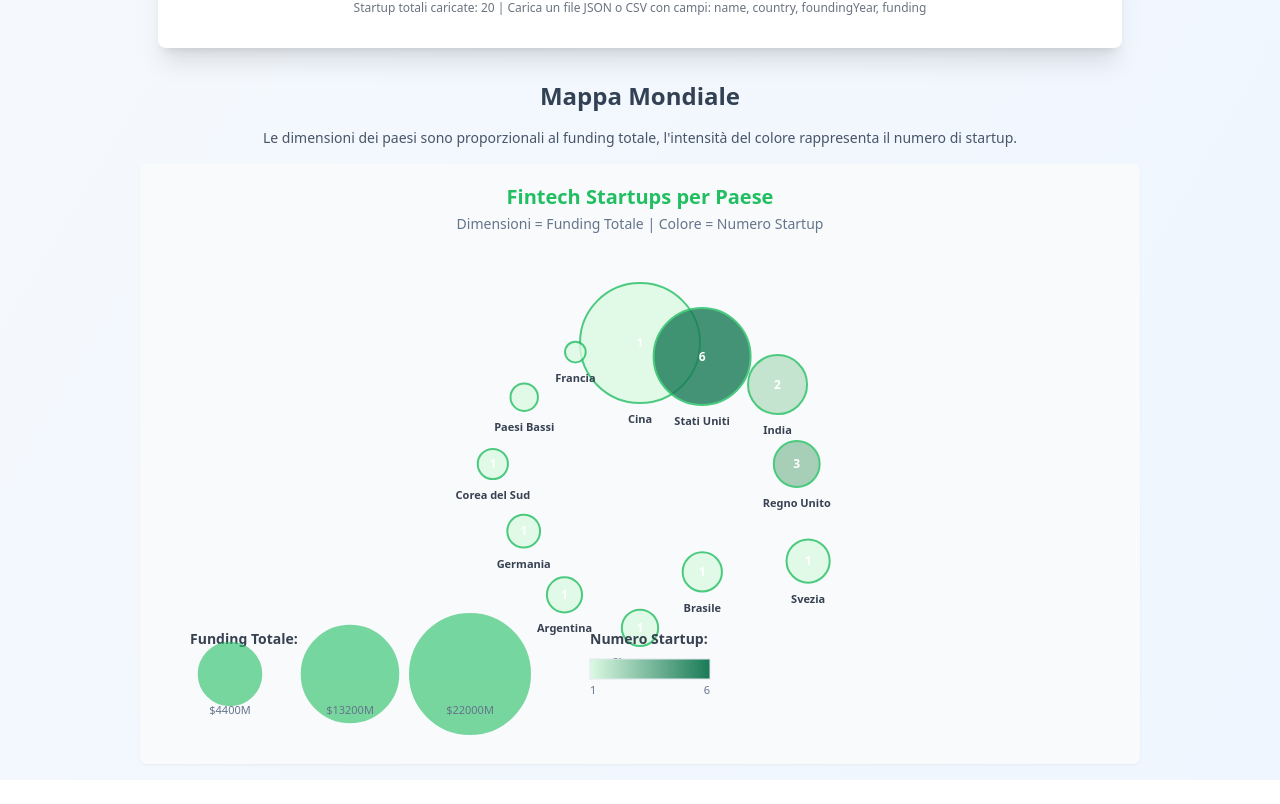
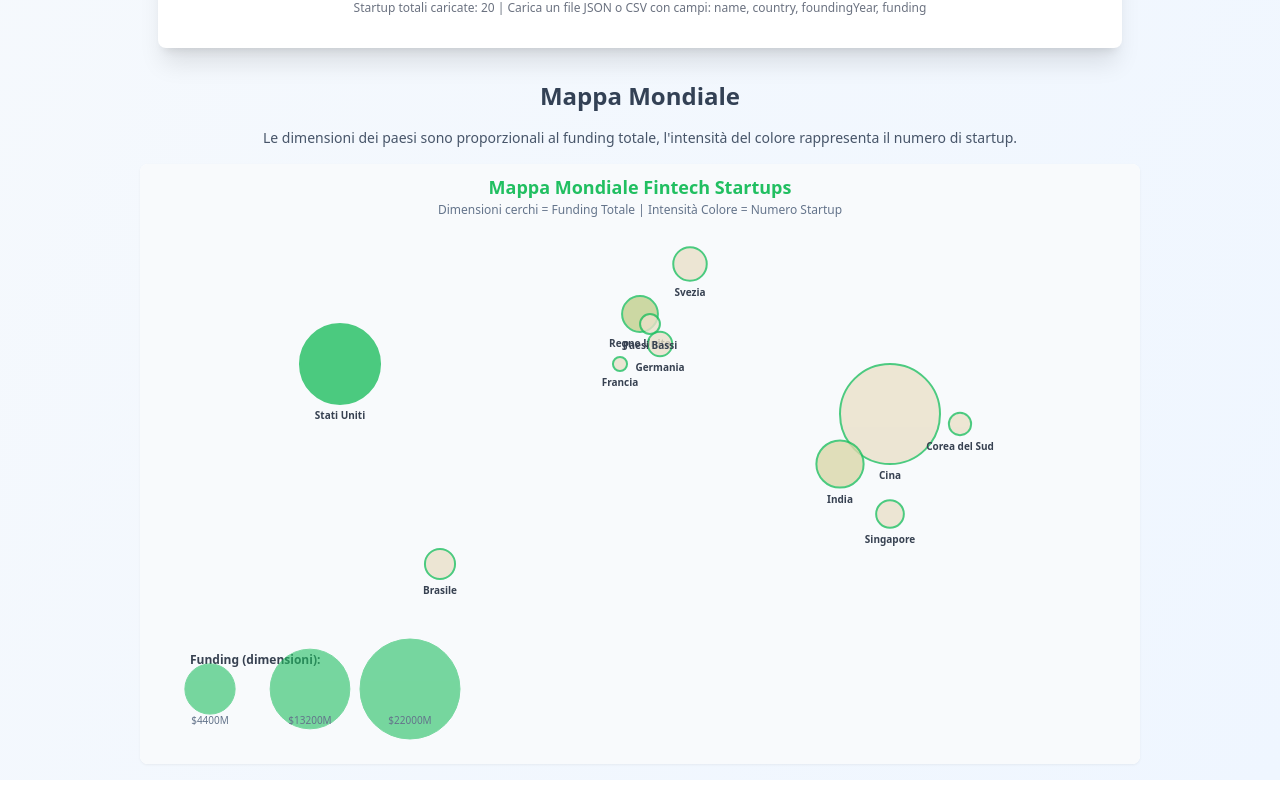
Before and after one commit to Claga7/test, a React (Vite) app: page / in a window 1280 px wide. Shown: the part 1352-2156 px from the top of the page. Built offline with nearby package versions, Linux system fonts and the light colour scheme.

Commit message:
Refactor: Use preloaded world map with CSV data
Use a preloaded world map and display data from the uploaded CSV, using bubble sizes and colors based on funding and startup count.

```diff
--- a/src/pages/Index.tsx
+++ b/src/pages/Index.tsx
@@ -1,6 +1,6 @@
 
 import FintechChart from "@/components/FintechChart";
-import BubbleMap from "@/components/FintechChart/components/BubbleMap";
+import SimpleWorldMap from "@/components/FintechChart/components/SimpleWorldMap";
 import { useMapData } from "@/components/FintechChart/hooks/useMapData";
 import { useState } from "react";
 import { FintechStartup } from "@/types/fintech";
@@ -41,7 +41,7 @@ const Index = () => {
               Le dimensioni dei paesi sono proporzionali al funding totale, l'intensità del colore rappresenta il numero di startup.
             </p>
             <div className="flex justify-center">
-              <BubbleMap countryData={countryData} />
+              <SimpleWorldMap countryData={countryData} />
             </div>
           </div>
         </div>
```
